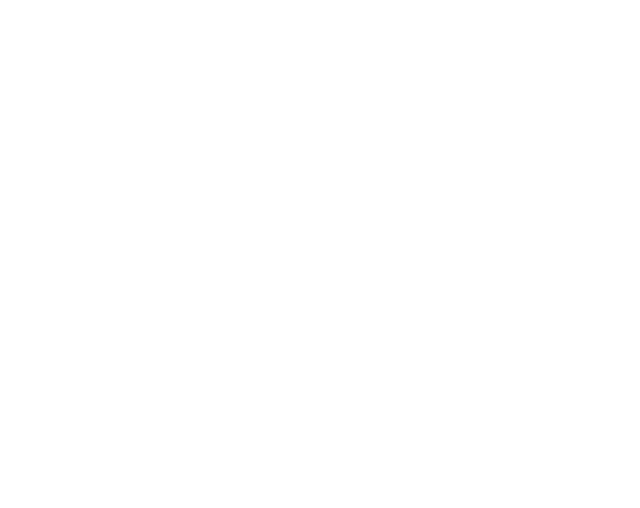
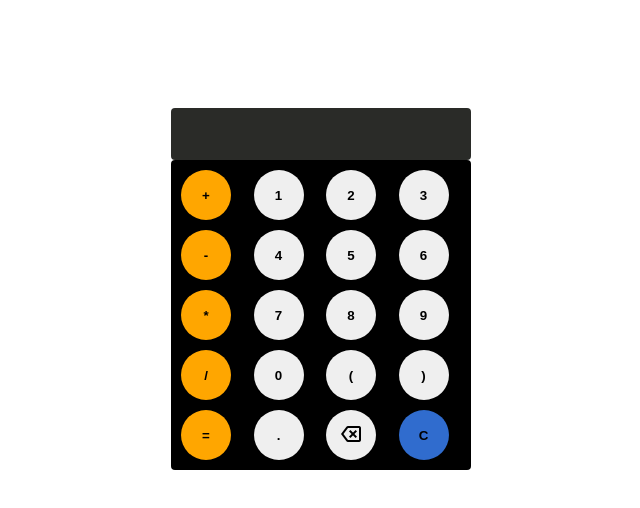
Before and after one commit to nesi04/Calculator, a plain HTML site: page index.html in a window 1280 px wide. Shown: the whole page, without its empty margins (319-959 px from the left). Drawn offline with nearby package versions, Linux system fonts and the light colour scheme.

Commit message:
Calculator completed

```diff
--- /dev/null
+++ b/calculator.css
@@ -0,0 +1,55 @@
+body{
+    display: flex;
+    justify-content: center;
+    height: 100vh;
+}
+#container{
+    display: flex;
+    flex-direction: column;
+    margin-top: 100px;
+    width: 300px;
+
+}
+#container input{
+    height: 50px;
+    background-color: rgb(42, 43, 40);
+    border: none;
+    font-family:'Franklin Gothic Medium', 'Arial Narrow', Arial, sans-serif;
+    font-size: 2em;
+    color: white;
+    text-align: right;
+    border-radius: 4px;
+}
+#buttons {
+    display: grid;
+    grid-template-columns: repeat(4,1fr);
+    gap: 10px;
+    background-color: black;
+    padding: 10px;
+    border-radius: 4px;
+
+}
+#buttons button{
+    border: none;
+    border-radius: 50%;
+    height:50px;
+    width: 50px;
+    font-weight: bolder;
+    transition: 0.25ms;
+
+}
+#buttons button:hover{
+    background-color: hsla(180, 1%, 86%, 0.569);
+}
+.operator{
+    background-color: rgb(255, 166, 0);
+}
+.operator:hover{
+    background-color: rgb(167, 109, 0)!important;
+}
+.clear{
+    background-color: rgb(48, 108, 206);
+}
+.clear:hover{
+    background-color: rgb(0, 62, 163)!important;
+}
--- /dev/null
+++ b/calculator.js
@@ -0,0 +1,19 @@
+display=document.getElementById("display");
+function append(input){
+    display.value+=input;
+}
+function clearDisplay(){
+    display.value= "";
+}
+function deleteLast(){
+    display.value=display.value.slice(0,-1);
+}
+function calculateAns(){
+    try{
+        display.value=eval(display.value);
+    }
+    catch(error){
+        display.value="Error";
+
+    }
+}
--- a/index.html
+++ b/index.html
@@ -3,9 +3,39 @@
 <head>
     <meta charset="UTF-8">
     <meta name="viewport" content="width=device-width, initial-scale=1.0">
-    <title>Document</title>
+    <title>Calculator</title>
+    <link rel="stylesheet" href="calculator.css">
+    <link rel="stylesheet" href="https://fonts.googleapis.com/css2?family=Material+Symbols+Outlined:opsz,wght,FILL,GRAD@20..48,100..700,0..1,-50..200" />
 </head>
 <body>
+ <div id="container">
+    <input id="display" readonly>
+    <div id="buttons">
+        <button onclick="append('+')" class="operator">+</button>
+        <button onclick="append('1')">1</button>
+        <button onclick="append('2')">2</button>
+        <button onclick="append('3')">3</button>
+        <button onclick="append('-')" class="operator">-</button>
+        <button onclick="append('4')">4</button>
+        <button onclick="append('5')">5</button>
+        <button onclick="append('6')">6</button>
+        <button onclick="append('*')" class="operator">*</button>
+        <button onclick="append('7')">7</button>
+        <button onclick="append('8')">8</button>
+        <button onclick="append('9')">9</button>
+        <button onclick="append('/')" class="operator">/</button>
+        <button onclick="append('0')">0</button>
+        <button onclick="append('&lpar;')">&lpar;</button>
+        <button onclick="append('&rpar;')">&rpar;</button>
+        <button onclick="calculateAns()" class="operator">=</button>
+        <button onclick="append('.')">.</button>
+        <button onclick="deleteLast()"><span class="material-symbols-outlined">
+            backspace
+            </span></button>
+        <button onclick="clearDisplay() " class="clear">C</button>
+    </div>
+ </div>
 
+    <script src="calculator.js"></script>
 </body>
 </html>
```
Also changed, not shown: 1 other file.
